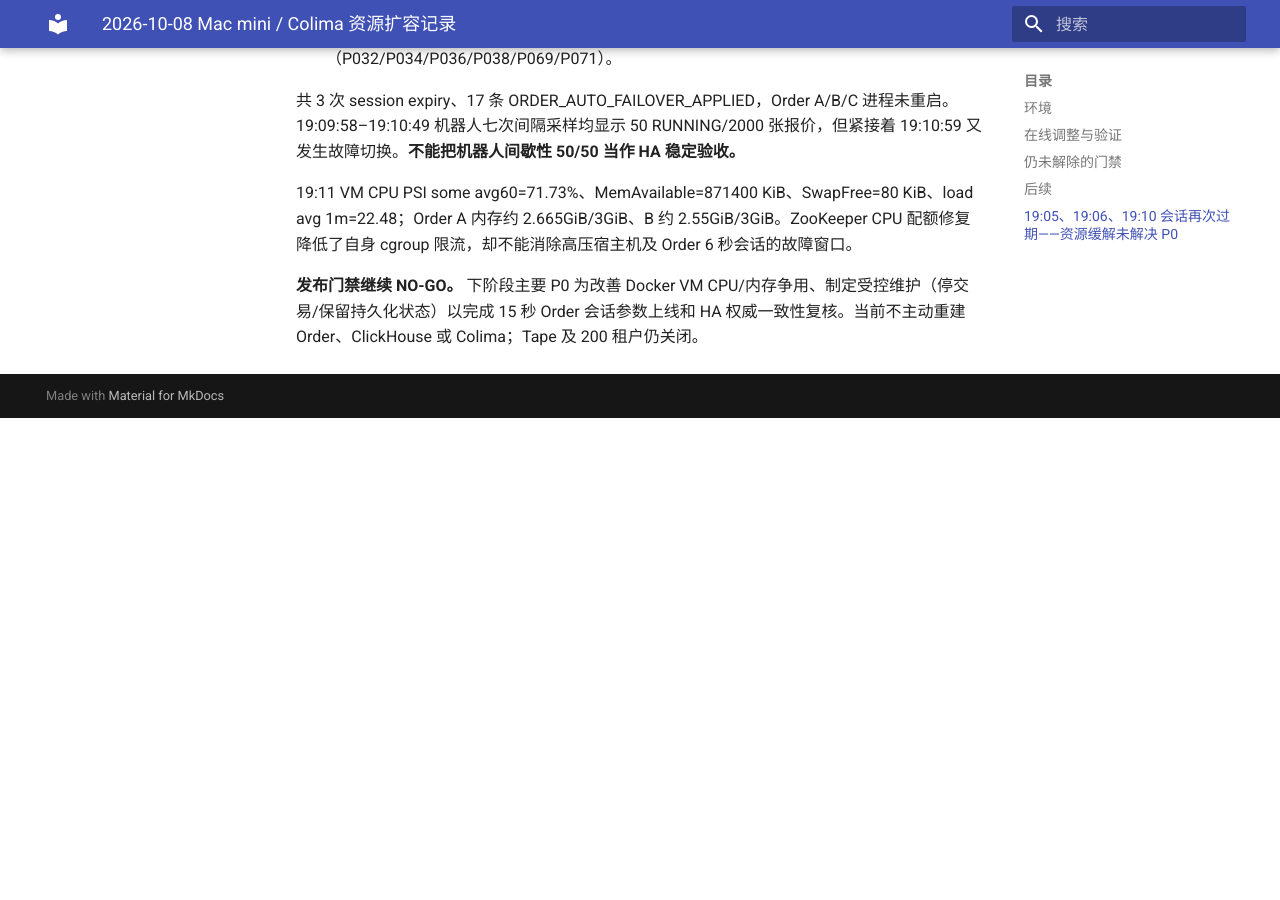
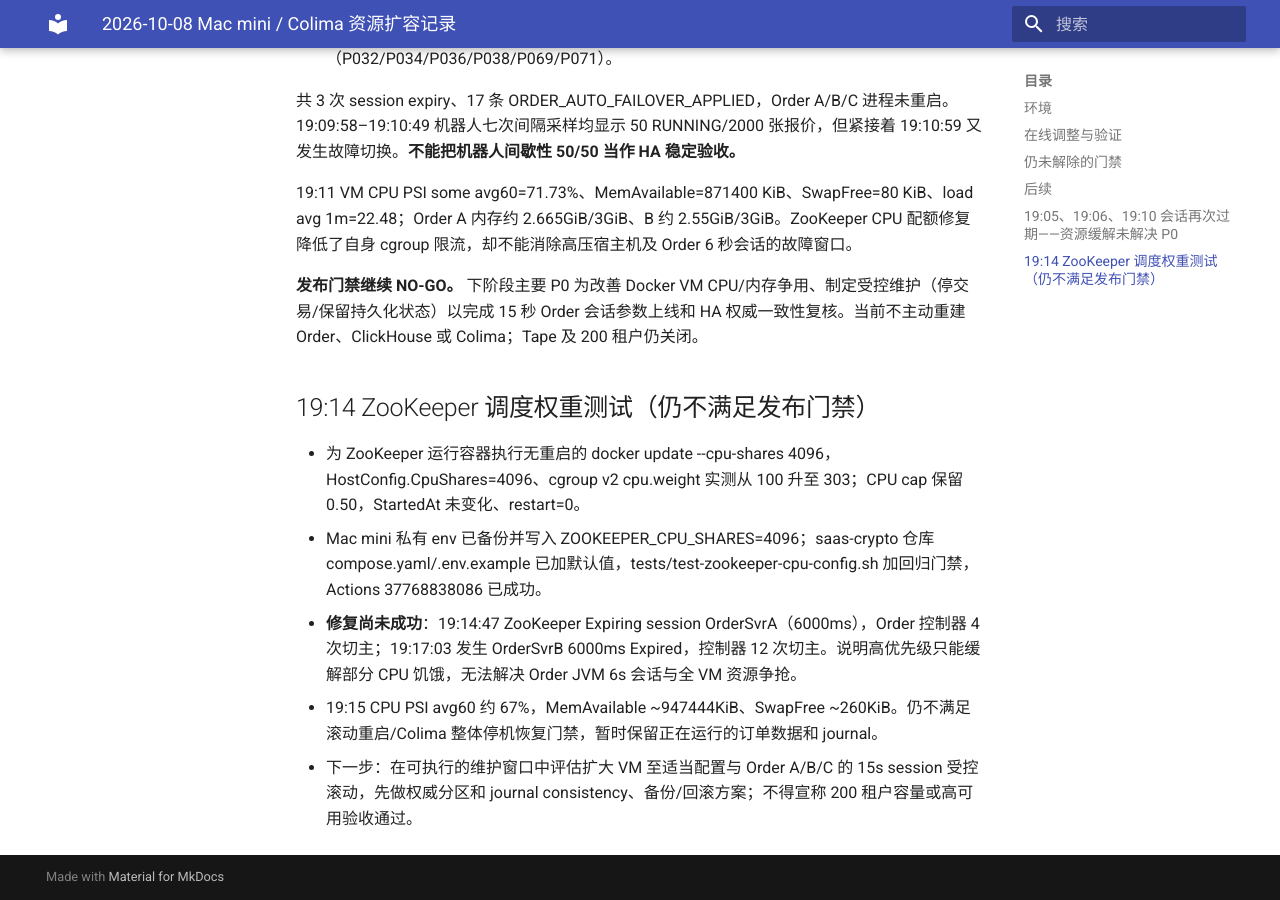
Before and after one commit to bliplink/dc-quant-deploy, an MkDocs documentation site: the page built from docs/SAAS_VM_RESOURCE_TUNING_20261008.zh-CN.md, in a window 1280 px wide and 900 px high, scrolled down 1774 px. Built offline with MkDocs 1.6.1 and Material for MkDocs 9.7.7, drawn with Linux system fonts in a browser that asks for light colours; before the commit the page ends 2192 px from its top, so only the background shows below that.

Commit message:
docs: record online ZooKeeper CPU priority and continuing 6s session expiry

```diff
--- a/docs/SAAS_VM_RESOURCE_TUNING_20261008.zh-CN.md
+++ b/docs/SAAS_VM_RESOURCE_TUNING_20261008.zh-CN.md
@@ -42,3 +42,11 @@
 19:11 VM CPU PSI some avg60=71.73%、MemAvailable=871400 KiB、SwapFree=80 KiB、load avg 1m=22.48；Order A 内存约 2.665GiB/3GiB、B 约 2.55GiB/3GiB。ZooKeeper CPU 配额修复降低了自身 cgroup 限流，却不能消除高压宿主机及 Order 6 秒会话的故障窗口。
 
 **发布门禁继续 NO-GO。** 下阶段主要 P0 为改善 Docker VM CPU/内存争用、制定受控维护（停交易/保留持久化状态）以完成 15 秒 Order 会话参数上线和 HA 权威一致性复核。当前不主动重建 Order、ClickHouse 或 Colima；Tape 及 200 租户仍关闭。
+
+## 19:14 ZooKeeper 调度权重测试（仍不满足发布门禁）
+
+- 为 ZooKeeper 运行容器执行无重启的 docker update --cpu-shares 4096，HostConfig.CpuShares=4096、cgroup v2 cpu.weight 实测从 100 升至 303；CPU cap 保留 0.50，StartedAt 未变化、restart=0。
+- Mac mini 私有 env 已备份并写入 ZOOKEEPER_CPU_SHARES=4096；saas-crypto 仓库 compose.yaml/.env.example 已加默认值，tests/test-zookeeper-cpu-config.sh 加回归门禁，Actions 37768838086 已成功。
+- **修复尚未成功**：19:14:47 ZooKeeper Expiring session OrderSvrA（6000ms），Order 控制器 4 次切主；19:17:03 发生 OrderSvrB 6000ms Expired，控制器 12 次切主。说明高优先级只能缓解部分 CPU 饥饿，无法解决 Order JVM 6s 会话与全 VM 资源争抢。
+- 19:15 CPU PSI avg60 约 67%，MemAvailable ~947444KiB、SwapFree ~260KiB。仍不满足滚动重启/Colima 整体停机恢复门禁，暂时保留正在运行的订单数据和 journal。
+- 下一步：在可执行的维护窗口中评估扩大 VM 至适当配置与 Order A/B/C 的 15s session 受控滚动，先做权威分区和 journal consistency、备份/回滚方案；不得宣称 200 租户容量或高可用验收通过。
```
